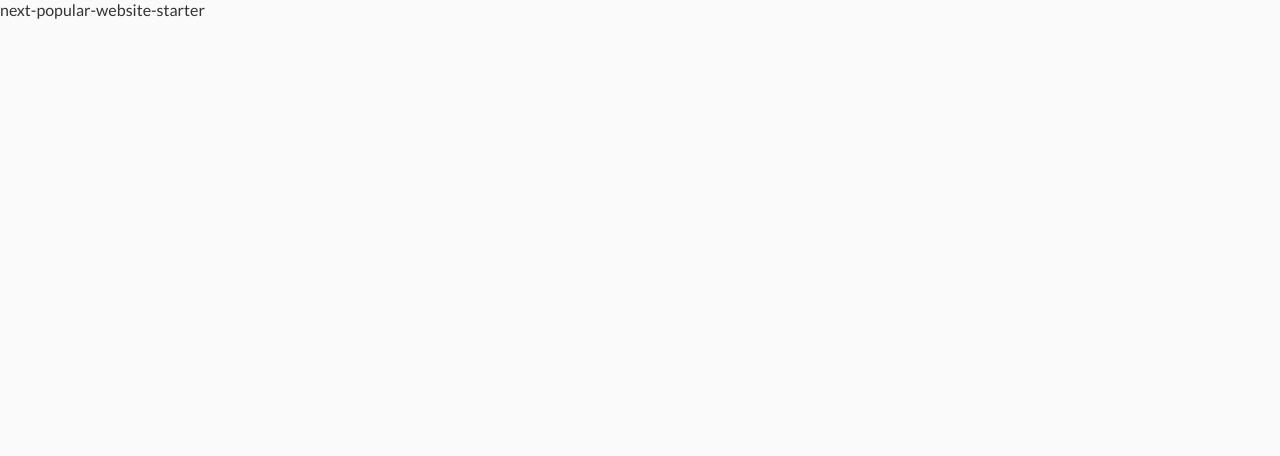
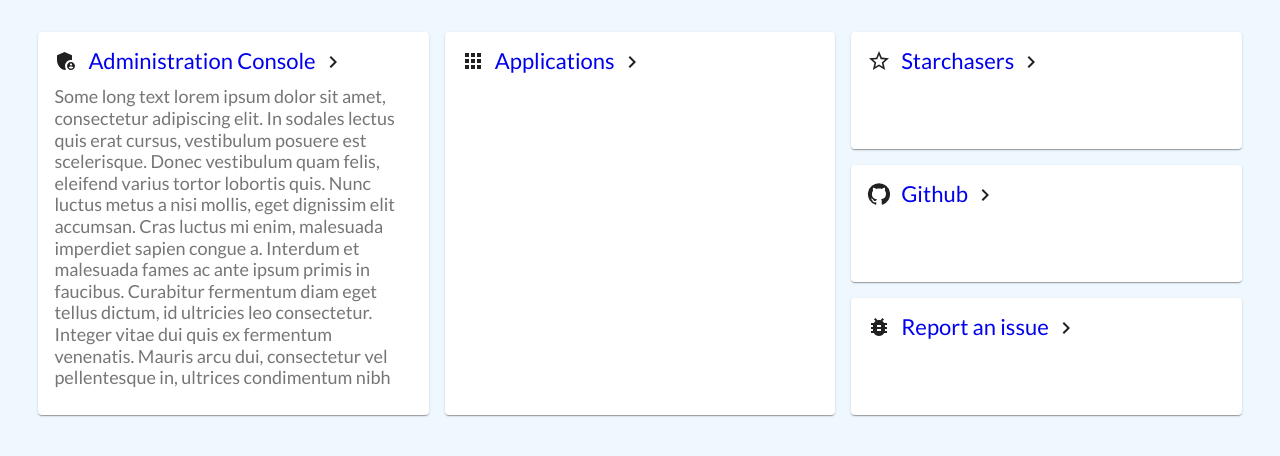
Before and after one commit to HubertBalcerzak/LiteCD-website, a Next.js app: page / in a window 1280 px wide. Shown: the top 456 px of the page. Built offline with nearby package versions, Linux system fonts and the light colour scheme.

Commit message:
Add homepage layout

```diff
--- a/src/assets/theme/theme.js
+++ b/src/assets/theme/index.ts
@@ -3,11 +3,11 @@ import { createTheme } from '@material-ui/core/styles'
 const theme = createTheme({
   breakpoints: {
     values: {
-      xs: '576px',
-      sm: '576px',
-      md: '768px',
-      lg: '992px',
-      xl: '1200px'
+      xs: 576,
+      sm: 576,
+      md: 768,
+      lg: 992,
+      xl: 1200
     }
   }
 })
--- /dev/null
+++ b/src/components/elements/Container.ts
@@ -0,0 +1,24 @@
+import styled from '@emotion/styled'
+import theme from '../../assets/theme'
+import constants from '../../assets/theme/constants'
+
+const Container = styled('div')`
+  width: 94vw;
+  max-width: 1660px;
+  padding: 2em 0;
+  margin: 0 auto;
+  @media (max-width: ${theme.breakpoints.values.xl}) {
+    width: ${constants.containerSizes.lg};
+  }
+  @media (max-width: ${theme.breakpoints.values.lg}) {
+    width: ${constants.containerSizes.md};
+  }
+  @media (max-width: ${theme.breakpoints.values.md}) {
+    width: ${constants.containerSizes.sm};
+  }
+  @media (max-width: ${theme.breakpoints.values.sm}) {
+    width: 90%;
+  }
+`
+
+export default Container
--- /dev/null
+++ b/src/components/elements/CustomizedCard/index.tsx
@@ -0,0 +1,63 @@
+import React from 'react'
+import Link from 'next/link'
+import { useTheme } from '@emotion/react'
+import { css } from '@emotion/css'
+import ChevronRightIcon from '@mui/icons-material/ChevronRight'
+
+export interface CustomizedBoxProps {
+  icon?: React.ReactNode
+  link?: string
+  title: string
+  children?: any
+}
+
+const CustomizedCard: React.FC<CustomizedBoxProps> = ({ icon, link = '#', title, children }) => {
+  const theme = useTheme()
+
+  return (
+    <div
+      className={css`
+        font-weight: ${theme.typography.fontWeightMedium};
+      `}
+    >
+      <div
+        className={css`
+          display: inline-flex;
+          align-items: center;
+          color: ${theme.palette.text.primary};
+          font-size: 22px; ;
+        `}
+      >
+        {icon}
+        <div
+          className={css`
+            display: inline-flex;
+            align-items: end;
+            margin-left: 10px;
+          `}
+        >
+          <Link href={link} passHref>
+            <a>{title}</a>
+          </Link>
+          <ChevronRightIcon
+            className={css`
+              margin-left: 5px;
+              font-size: 20px;
+            `}
+          />
+        </div>
+      </div>
+      <div
+        className={css`
+          color: ${theme.palette.text.secondary};
+          font-size: 18px;
+          margin: 10px 0;
+        `}
+      >
+        {children}
+      </div>
+    </div>
+  )
+}
+
+export default CustomizedCard
--- a/src/containers/HomePage/HomePageView.tsx
+++ b/src/containers/HomePage/HomePageView.tsx
@@ -1,14 +1,122 @@
 import React from 'react'
+import { useTheme } from '@emotion/react'
+import { css } from '@emotion/css'
+import { Card } from '@mui/material'
+import {
+  AdminPanelSettings as AdminPanelSettingsIcon,
+  Apps as AppsIcon,
+  StarOutline as StarOutlineIcon,
+  GitHub as GitHubIcon,
+  BugReport as BugReportIcon
+} from '@mui/icons-material'
 
 import { IHomePageProps } from '../../pages'
 import { IHomePageStateProps } from './useHomePage'
+import Container from '../../components/elements/Container'
+import CustomizedCard from '../../components/elements/CustomizedCard'
 
 interface IHomePageViewProps extends IHomePageProps, IHomePageStateProps {}
 
-const HomePageView = ({}: IHomePageViewProps) => (
-  <div>
-    <h1>next-popular-website-starter</h1>
-  </div>
-)
+const HomePageView = ({}: IHomePageViewProps) => {
+  const theme = useTheme()
+
+  return (
+    <div
+      className={css`
+        width: 100%;
+        height: 100%;
+        background-color: aliceblue;
+      `}
+    >
+      <Container>
+        <div
+          className={css`
+            display: grid;
+            grid-template-columns: 1fr 1fr 1fr;
+            grid-template-rows: repeat(3, 1fr);
+            grid-template-areas:
+              'console apps starchasers'
+              'console apps github'
+              'console apps issues';
+            grid-column-gap: 16px;
+            grid-row-gap: 16px;
+
+            @media (max-width: ${theme.breakpoints.values.lg}px) {
+              grid-template-columns: 1fr 1fr;
+              grid-template-rows: repeat(6, 1fr);
+              grid-template-areas:
+                'console starchasers'
+                'console starchasers'
+                'console github'
+                'apps github'
+                'apps issues'
+                'apps issues';
+            }
+
+            @media (max-width: ${theme.breakpoints.values.sm}px) {
+              grid-template-columns: 1fr;
+              grid-template-rows: unset;
+              grid-template-areas:
+                'console'
+                'apps'
+                'starchasers'
+                'github'
+                'issues';
+            }
+          `}
+        >
+          <Card
+            className={css`
+              grid-area: console;
+              padding: ${theme.spacing(2)}px;
+            `}
+          >
+            <CustomizedCard icon={<AdminPanelSettingsIcon />} title='Administration Console'>
+              Some long text lorem ipsum dolor sit amet, consectetur adipiscing elit. In sodales
+              lectus quis erat cursus, vestibulum posuere est scelerisque. Donec vestibulum quam
+              felis, eleifend varius tortor lobortis quis. Nunc luctus metus a nisi mollis, eget
+              dignissim elit accumsan. Cras luctus mi enim, malesuada imperdiet sapien congue a.
+              Interdum et malesuada fames ac ante ipsum primis in faucibus. Curabitur fermentum diam
+              eget tellus dictum, id ultricies leo consectetur. Integer vitae dui quis ex fermentum
+              venenatis. Mauris arcu dui, consectetur vel pellentesque in, ultrices condimentum nibh
+            </CustomizedCard>
+          </Card>
+          <Card
+            className={css`
+              grid-area: apps;
+              padding: ${theme.spacing(2)}px;
+            `}
+          >
+            <CustomizedCard icon={<AppsIcon />} title='Applications' />
+          </Card>
+          <Card
+            className={css`
+              grid-area: starchasers;
+              padding: ${theme.spacing(2)}px;
+            `}
+          >
+            <CustomizedCard icon={<StarOutlineIcon />} title='Starchasers' />
+          </Card>
+          <Card
+            className={css`
+              grid-area: github;
+              padding: ${theme.spacing(2)}px;
+            `}
+          >
+            <CustomizedCard icon={<GitHubIcon />} title='Github' />
+          </Card>
+          <Card
+            className={css`
+              grid-area: issues;
+              padding: ${theme.spacing(2)}px;
+            `}
+          >
+            <CustomizedCard icon={<BugReportIcon />} title='Report an issue' />
+          </Card>
+        </div>
+      </Container>
+    </div>
+  )
+}
 
 export default HomePageView
--- a/src/pages/_app.tsx
+++ b/src/pages/_app.tsx
@@ -4,7 +4,7 @@ import { MuiThemeProvider } from '@material-ui/core/styles'
 import { ThemeProvider } from '@emotion/react'
 
 import GlobalStyle from '../components/elements/Layout/GlobalStyle'
-import theme from '../assets/theme/theme'
+import theme from '../assets/theme'
 
 const App = ({ Component, pageProps }: AppProps) => (
   <MuiThemeProvider theme={theme}>
```
Also changed, not shown: 1 other file (tests, documents, lock files or other folders).
